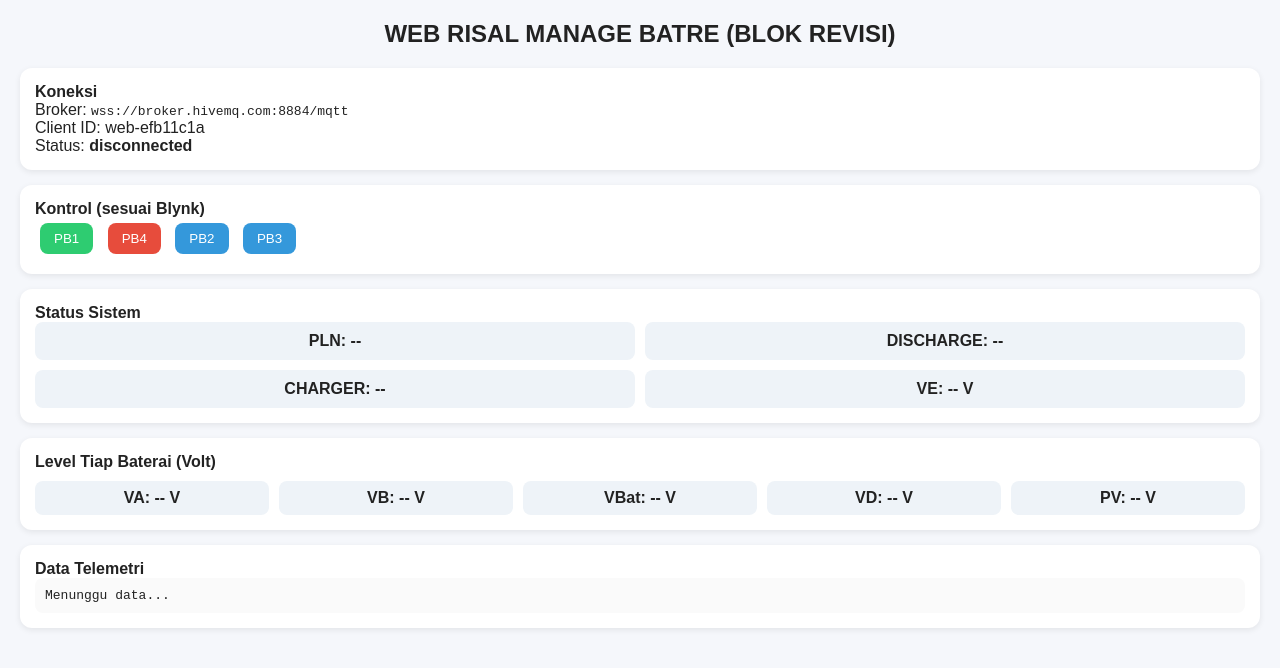
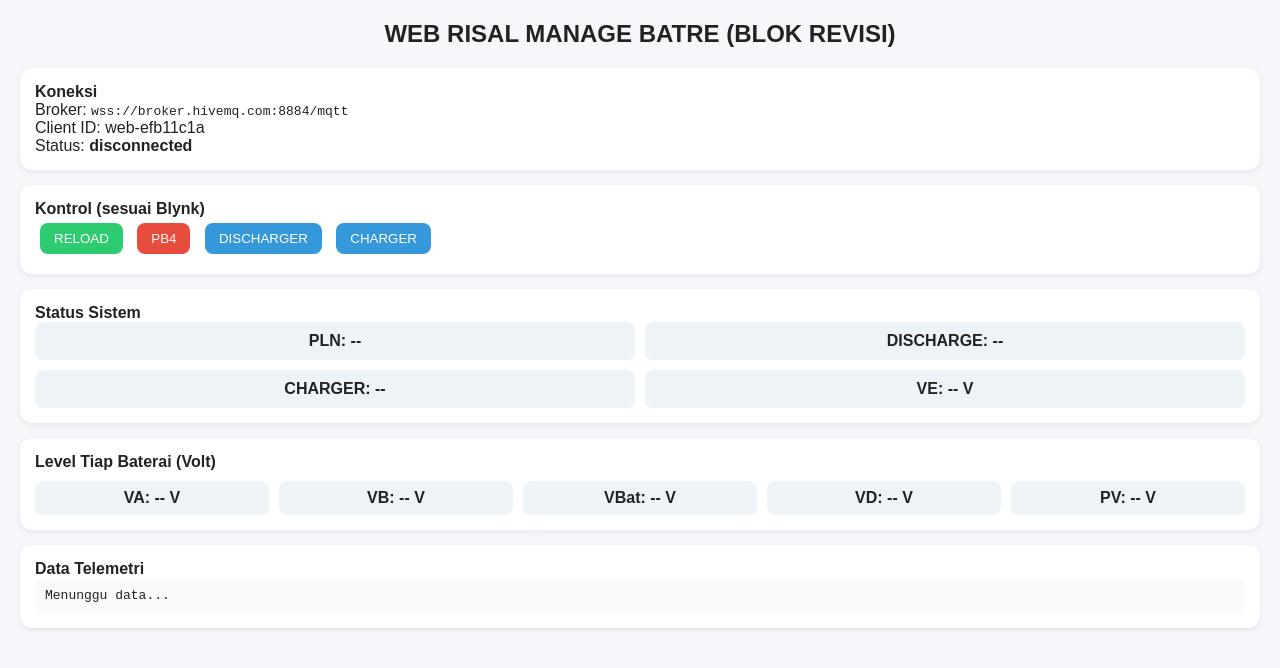
Before and after one commit to risaludin02/8266-24v, a plain HTML site: page index.html in a window 1280 px wide. Drawn offline with Linux system fonts and the light colour scheme; a script that the page names is missing.

Commit message:
Update index.html
ubah nama element

```diff
--- a/index.html
+++ b/index.html
@@ -21,10 +21,10 @@
 
   <div class="card">
     <strong>Kontrol (sesuai Blynk)</strong><br>
-    <button id="pb1" class="on">PB1</button>
+    <button id="pb1" class="on">RELOAD</button>
     <button id="pb4" class="off">PB4</button>
-    <button id="pb2" class="neutral">PB2</button>
-    <button id="pb3" class="neutral">PB3</button>
+    <button id="pb2" class="neutral">DISCHARGER</button>
+    <button id="pb3" class="neutral">CHARGER</button>
   </div>
 
   <div class="card">
@@ -55,4 +55,5 @@
 
 <script src="data.js"></script>
 </body>
+
 </html>
```
